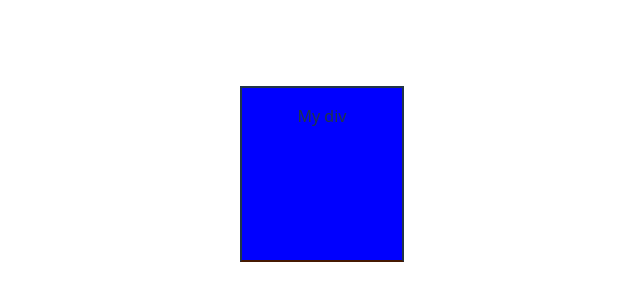
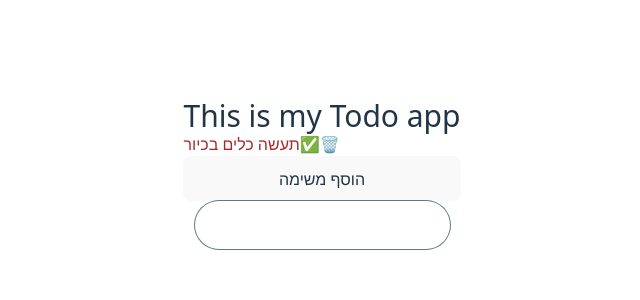
Before and after one commit to ChenPeleg/my-todo-app, a React (Vite) app: page / in a window 1280 px wide. Shown: the part 226-526 px from the top of the page, without its empty margins (318-958 px from the left). Built offline with nearby package versions, Linux system fonts and the light colour scheme.

Commit message:
Refactor App component and enhance TodoItem functionality
- Added MyHeader component to improve app structure.
- Updated TodoItem to manage todo color based on completion status.
- Implemented fade-in effect for todo items.
- Cleaned up CSS by removing unused styles.

```diff
--- a/src/App.jsx
+++ b/src/App.jsx
@@ -1,4 +1,4 @@
-import { useState } from 'react'
+import { useState, useEffect } from 'react'
 import reactLogo from './assets/react.svg'
 import viteLogo from '/vite.svg'
 import './App.css'
@@ -8,7 +8,6 @@ import { TodoItem } from './components/TodoItem'
 
 function App() {
   const [todoText, setTodoText] = useState('')
-
   const [ todos ,setTodos] = useState([
     {
     text : "תעשה כלים בכיור",
@@ -19,25 +18,15 @@ function App() {
 
 
 
-
   return (
     <>
-        <div className={`h-44 w-[164px]
-           bg-[#0000ff]
-           pt-4 pb-4
-           transition-all
-           duration-150
-           border-2 border-b-amber-950
-            hover:bg-blue-400`}>My div</div>
-      <div className='hidden'>
-           <h1>
-     TODO APP
-           </h1>
+      <div className='flex flex-col'>
+      <MyHeader/>
            {
             todos.map(
               (todo) =>
                   {
-                    return  <TodoItem todo={todo} todos={todos} setTodos={setTodos}/>
+                    return  <TodoItem todo={todo} key={todo.id} todos={todos} setTodos={setTodos}/>
                   }
                 )
            }
@@ -56,7 +45,7 @@ function App() {
            </button>
            <div>
 
-           <input value={todoText} onChange={(event)=>{
+           <input className='p-3 ring-1 ring-slate-500 rounded-full' value={todoText} onChange={(event)=>{
 
            setTodoText(event.target.value)
            }}/>
--- a/src/components/MyHeader.jsx
+++ b/src/components/MyHeader.jsx
@@ -1,9 +1,19 @@
+import { useEffect } from "react"
+
 
 export function MyHeader () {
-    return ( <div><h1 style={ {
+
+
+
+
+
+    return (
+    <div>
+      <h1 style={ {
         fontSize: "30px"
           }}>
-         This is my header
-          </h1>
-          </div>)
+         This is my Todo app
+      </h1>
+
+    </div>)
 }
--- a/src/components/TodoItem.jsx
+++ b/src/components/TodoItem.jsx
@@ -1,13 +1,40 @@
+import { use, useState } from "react"
+import { useEffect } from "react"
 
 
-function myFunc () {
+export const TodoItem = ({todo, todos, setTodos }) => {
+  const [todoColor, setTodoColor] = useState('black')
 
-}
-const arrowFunc = ()=>{}
+  useEffect(()=>{
+  if (todo.isDone === true ){
+    setTodoColor('brown')
+  } else {
+   setTodoColor ('black')
+  }
 
-export const TodoItem = ({todo, todos, setTodos }) => {
+  }, [todo.isDone ])
 
-    return <div className="yosi" key={todo.id}
+ useEffect(
+    ()=> {
+      setTimeout (()=>{
+
+
+       const div =  document.getElementById('my-todo' + todo.id).style.opacity = 1
+
+
+      }, 300)
+
+      return () => {
+       console.log('cleaen todo itme ' + todo.text)
+      }
+
+  },
+  [])
+
+
+    return <div className="flex flex-row"><div id={'my-todo' + todo.id} style={{opacity : 0,
+      color : todoColor
+    }} className="yosi transition-all duration-200" key={todo.id}
                     onClick={( )=> {
                       const newTodos = todos.map(oneTodo=> {
                         if (oneTodo.id === todo.id) {
@@ -24,6 +51,20 @@ export const TodoItem = ({todo, todos, setTodos }) => {
                         todo.isDone ? '✅' : '🟩'
                       }
                     </span>
+
+
                     </div>
+                     <span onClick={()=> {
+                       const newTodos = todos.filter(oneTodo=> {
+                        if (oneTodo.id === todo.id) {
+                        return false
+                        }
+                        return true
+                      })
+                      setTodos(newTodos)
+                    }}>
+                      🗑️
+                    </span>
+                     </div>
 
 }
--- a/src/index.css
+++ b/src/index.css
@@ -16,10 +16,7 @@
   -moz-osx-font-smoothing: grayscale;
 }
 
-.yosi {
-  color: red;
-
-}
+.yosi {}
 
 a {
   font-weight: 500;
```
